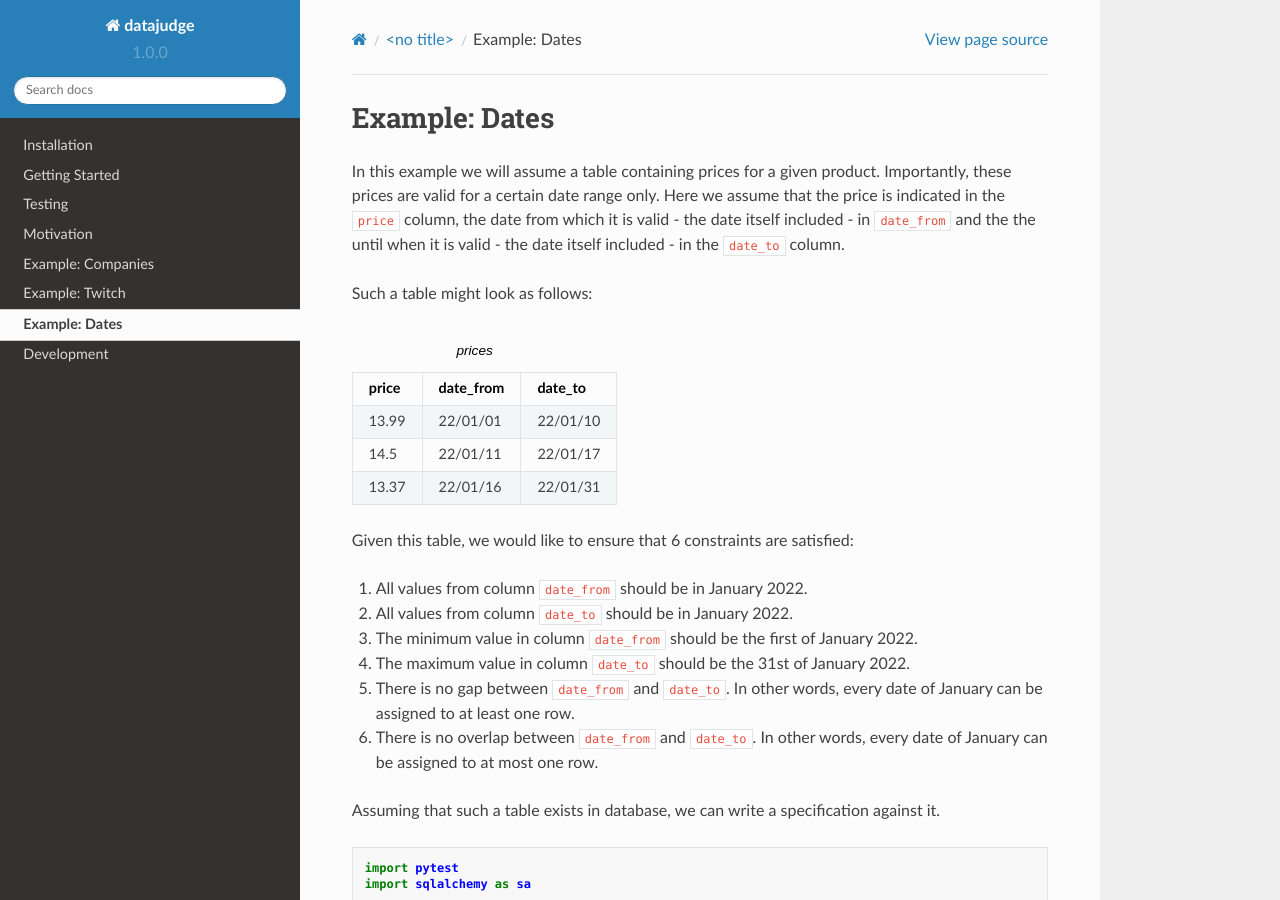
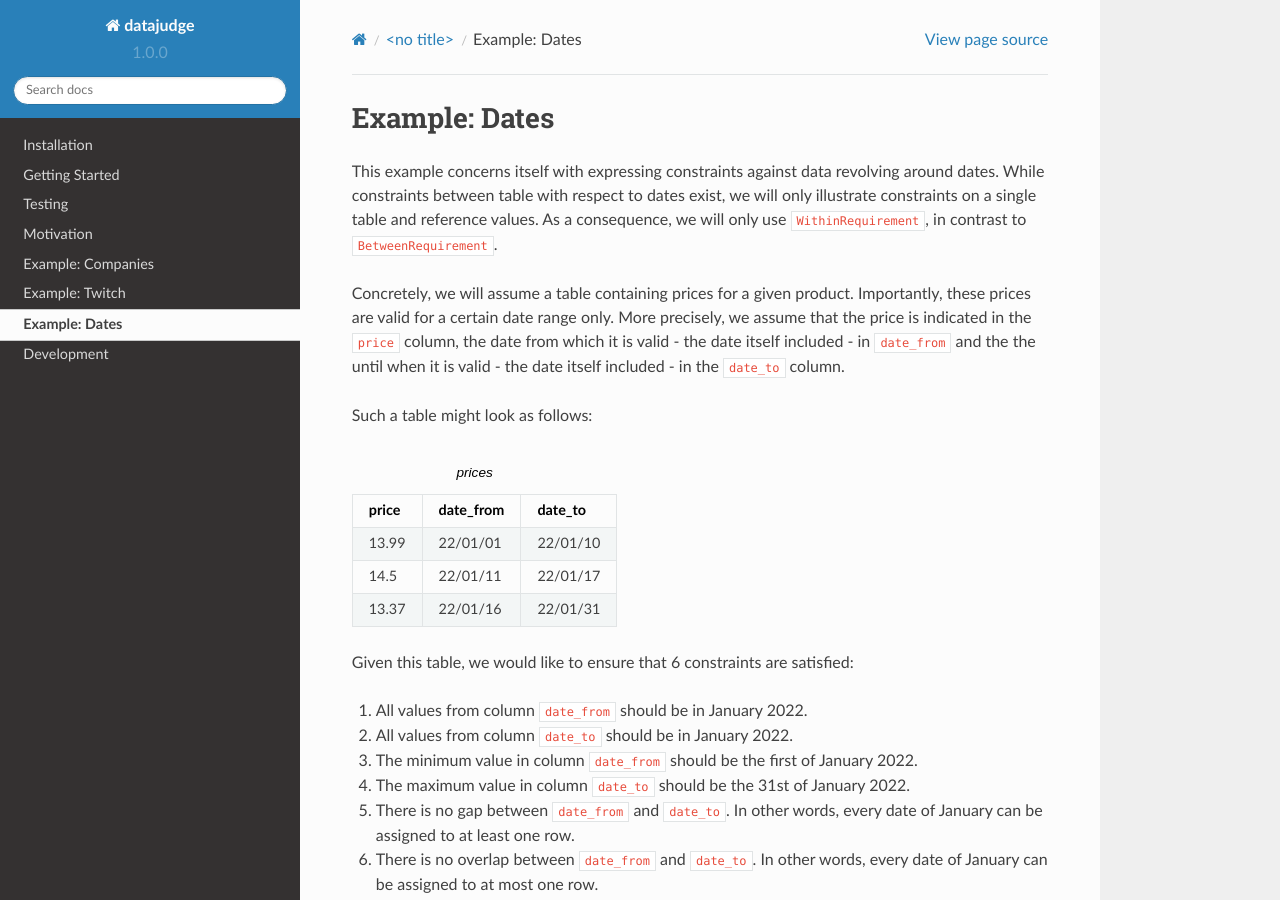
Before and after one commit to Quantco/datajudge, a Sphinx documentation site: the page built from docs/source/examples/example_dates.rst, in a window 1280 px wide and 900 px high. Built offline with Sphinx 7.4.7 and the Read the Docs theme 2.0.0, drawn with Linux system fonts in a browser that asks for light colours; pages that are not in the unit, such as notebooks, are missing from menus; some of the changed text lies outside the part shown.

Commit message:
Expand on prose.

```diff
--- a/docs/source/examples/example_dates.rst
+++ b/docs/source/examples/example_dates.rst
@@ -1,10 +1,16 @@
 Example: Dates
 ==============
 
-In this example we will assume a table containing prices for a given product.
-Importantly, these prices are valid for a certain date range only. Here we
-assume that the price is indicated in the ``price`` column, the date from which it
-is valid - the date itself included - in ``date_from`` and the the until when
+This example concerns itself with expressing constraints against data revolving
+around dates. While constraints between table with respect to dates exist,
+we will only illustrate constraints on a single table and reference values. As
+a consequence, we will only use ``WithinRequirement``, in contrast to
+``BetweenRequirement``.
+
+Concretely, we will assume a table containing prices for a given product.
+Importantly, these prices are valid for a certain date range only. More precisely,
+we assume that the price is indicated in the ``price`` column, the date from which
+it is valid - the date itself included - in ``date_from`` and the the until when
 it is valid - the date itself included - in the ``date_to`` column.
 
 Such a table might look as follows:
@@ -137,3 +143,16 @@ Assuming that such a table exists in database, we can write a specification agai
     # Constraints into individual tests. pytest will be able to pick
     # up these tests.
     test_constraint = collect_data_tests(requirements)
+
+Pleas note that the ``DateNoOverlap`` and ``DateNoGap`` constraints also exist
+in a slightly different form: ``DateNoOverlap2d`` and ``DateNoGap2d``.
+As the names suggest, these can operate in 'two date dimensions'.
+It could for instance be, that a table has four date columns, representing two
+ranges in distinct dimensions, respectively:
+* ``date_from``: Date from when a price is valid
+* ``date_to``: Date until when a price is valid
+* ``date_definition_from``: Date when a price definition was inserted
+* ``date_definition_to``: Date until when a price definition was used
+
+Analogously to the unidimensional scenario illustrated here, one might care
+for certain constraints in two dimensions.
```
